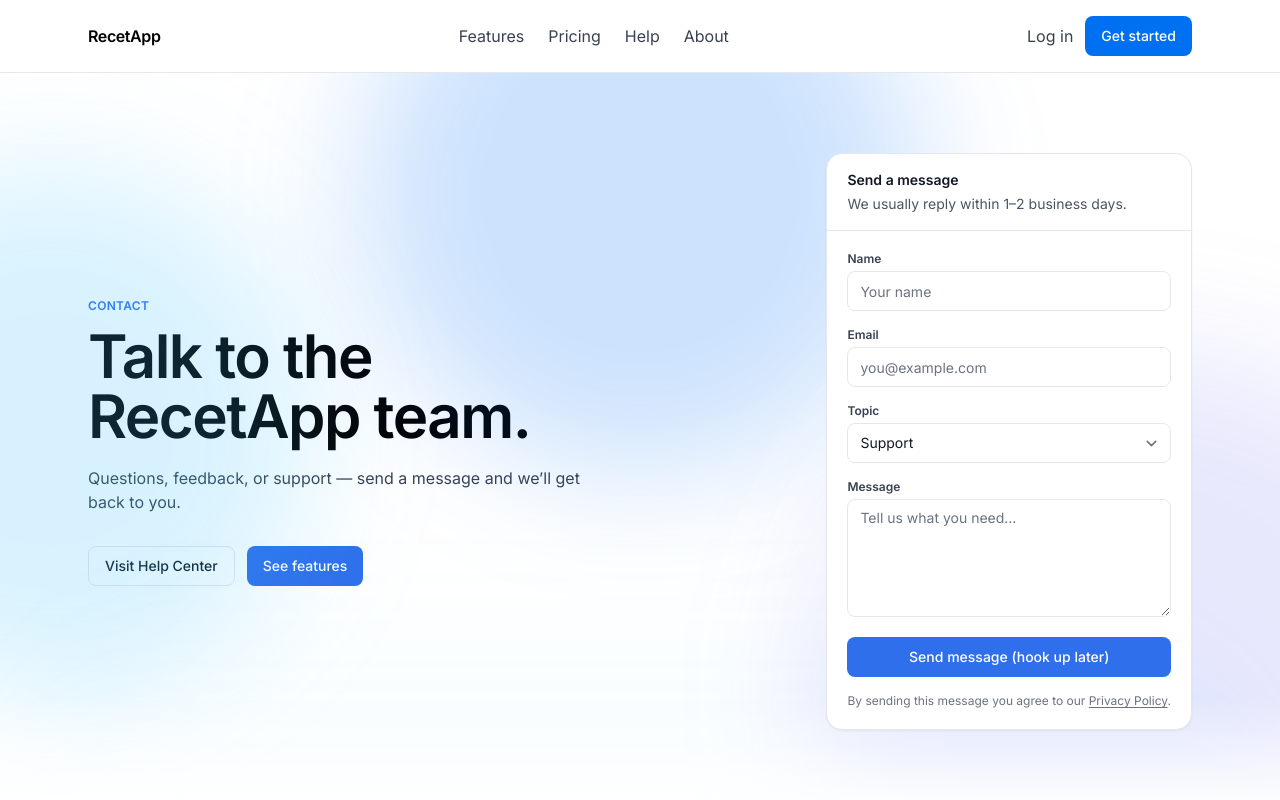
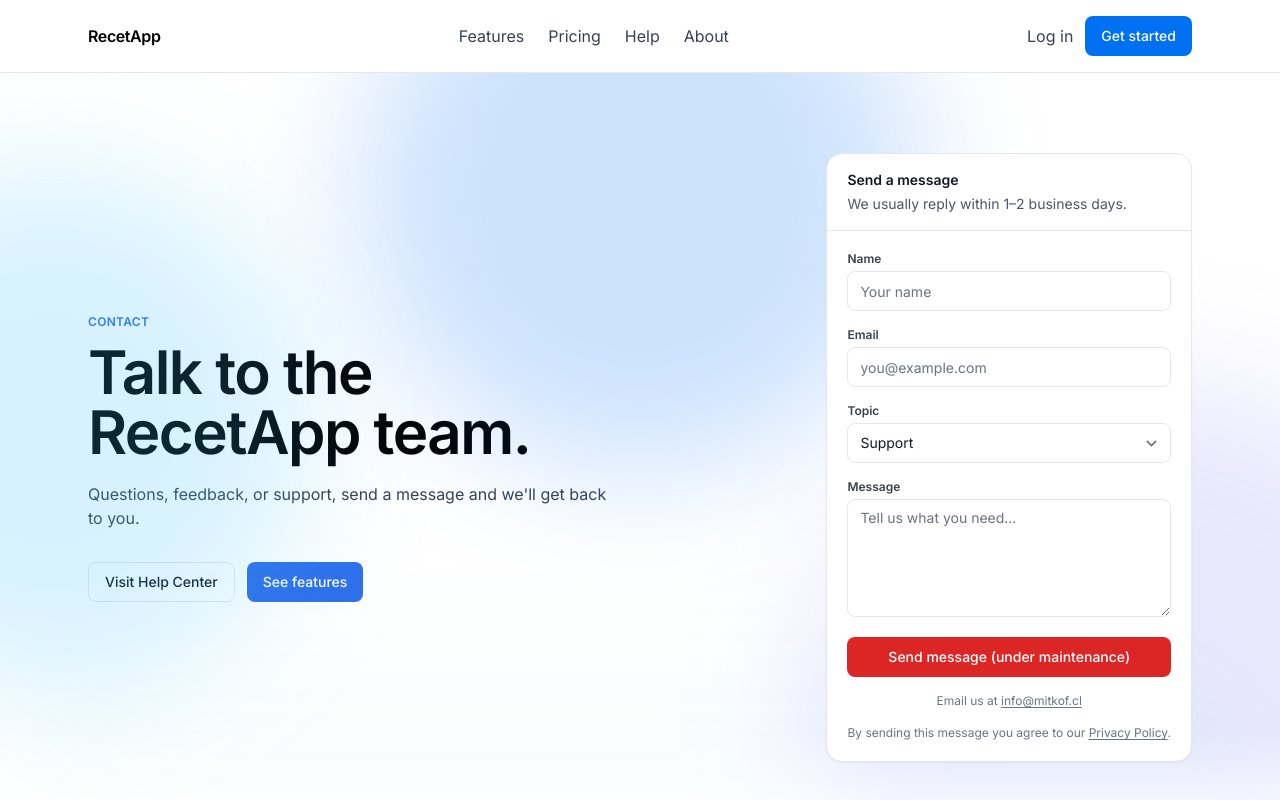
Before and after one commit to pschonffeldt/recetapp, a Next.js app: page /contact in a window 1280 px wide. Shown: the top 800 px of the page. Built offline with nearby package versions, Linux system fonts and the light colour scheme; a web font is replaced by a local one.

Commit message:
chore(contact,copy): fix minor text issues and enable maintenance mode
- Fix small copy issues on the Contact page
- Set contact form to maintenance mode temporarily
- Add direct email link so users can still get in touch in the meantime

```diff
--- a/app/(outsideapp)/(marketing)/contact/page.tsx
+++ b/app/(outsideapp)/(marketing)/contact/page.tsx
@@ -66,11 +66,20 @@ function ContactFormCard() {
 
           <button
             type="button"
-            className="mt-1 inline-flex h-10 items-center justify-center rounded-lg bg-blue-600 px-4 text-sm font-medium text-white transition-colors hover:bg-blue-500 focus-visible:outline focus-visible:outline-2 focus-visible:outline-offset-2 focus-visible:outline-blue-600"
+            className="mt-1 inline-flex h-10 items-center justify-center rounded-lg bg-red-600 px-4 text-sm font-medium text-white transition-colors hover:bg-blue-500 focus-visible:outline focus-visible:outline-2 focus-visible:outline-offset-2 focus-visible:outline-blue-600"
           >
-            Send message (hook up later)
+            Send message (under maintenance)
           </button>
 
+          <p className="text-xs text-gray-500 text-center">
+            Email us at{" "}
+            <a
+              href="mailto:info@mitkof.cl?subject=Support"
+              className="underline underline-offset-2"
+            >
+              info@mitkof.cl
+            </a>
+          </p>
           <p className="text-xs text-gray-500">
             By sending this message you agree to our{" "}
             <Link href="/privacy" className="underline underline-offset-2">
@@ -93,7 +102,7 @@ export default function ContactPage() {
       <SectionHero
         eyebrow="Contact"
         title="Talk to the RecetApp team."
-        description="Questions, feedback, or support — send a message and we’ll get back to you."
+        description="Questions, feedback, or support, send a message and we'll get back to you."
         backgroundVariant="features"
         minHeightClass="lg:min-h-[55vh]"
         actions={
@@ -138,7 +147,7 @@ export default function ContactPage() {
       />
 
       {/* =========================
-          3) FINAL CTA (small)
+          3) CTA
          ========================= */}
       <section className="mx-auto max-w-6xl px-4 py-10 md:px-6 md:py-14">
         <div className="rounded-3xl border border-gray-200 bg-white p-8 shadow-sm md:p-10">
```
